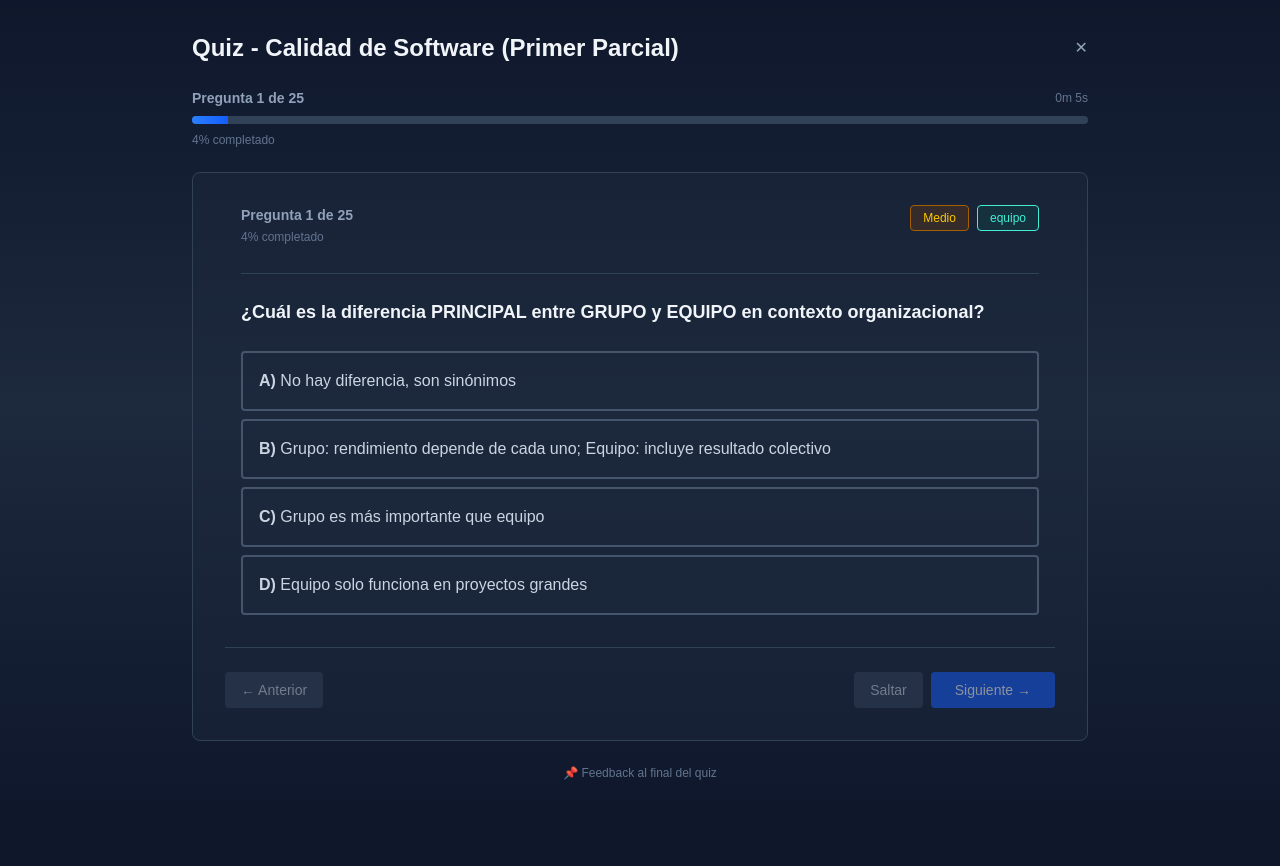
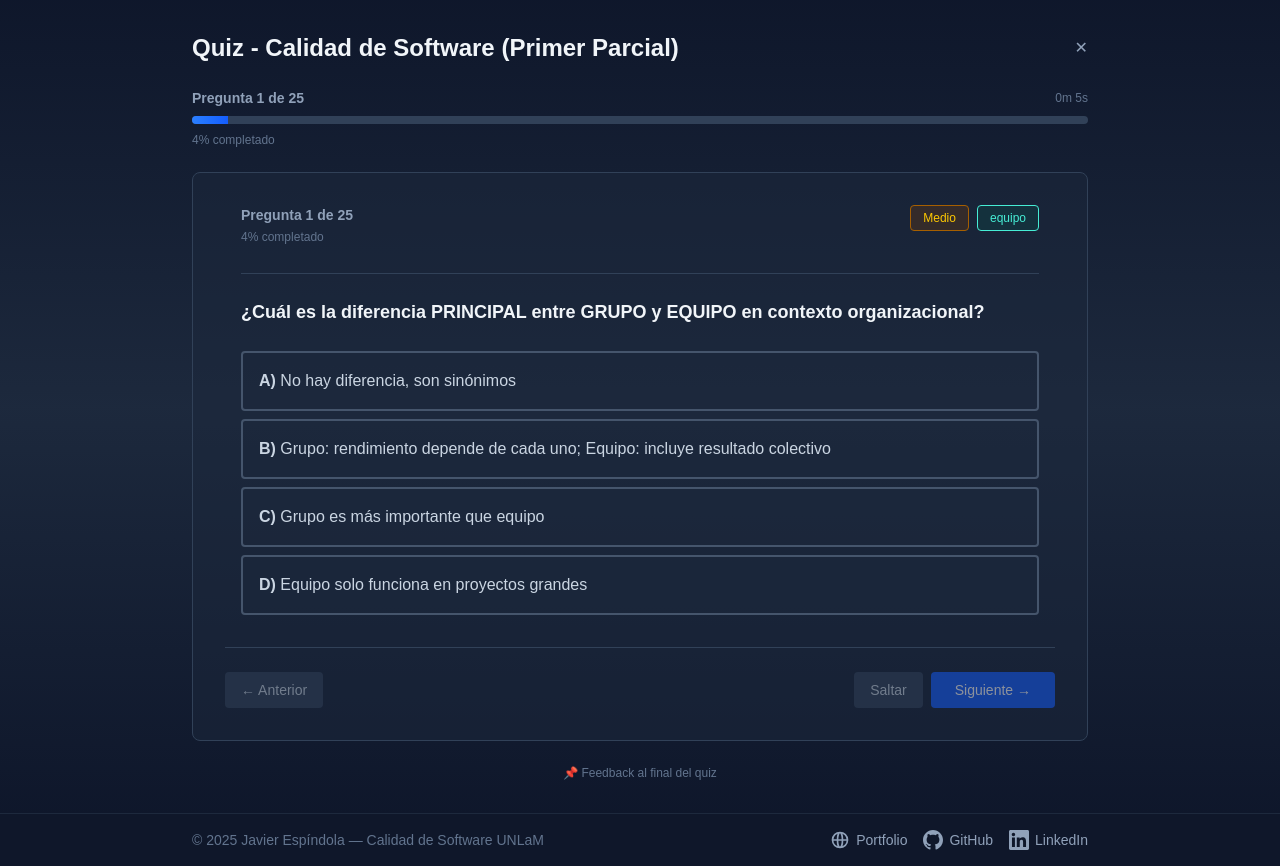
Before and after one commit to Micolash89/proyectQuizz, a Next.js app: page /quiz in a window 1280 px wide. Before the commit the page ends 813 px from the top, so only its background shows below. Built offline with nearby package versions, Linux system fonts and the light colour scheme.

Commit message:
feat: fix checkboxes persistentes al cambiar pregunta, agregar footer con redes sociales (minimalista en mobile)

```diff
--- a/app/layout.tsx
+++ b/app/layout.tsx
@@ -1,5 +1,6 @@
 import type { Metadata } from "next";
 import { Geist, Geist_Mono } from "next/font/google";
+import { Footer } from "@/components/Footer";
 import "./globals.css";
 
 const geistSans = Geist({
@@ -27,7 +28,10 @@
       lang="en"
       className={`${geistSans.variable} ${geistMono.variable} h-full antialiased`}
     >
-      <body className="min-h-screen flex flex-col bg-slate-900 text-slate-100">{children}</body>
+      <body className="min-h-screen flex flex-col bg-slate-900 text-slate-100">
+        {children}
+        <Footer />
+      </body>
     </html>
   );
 }
--- /dev/null
+++ b/src/components/Footer.tsx
@@ -0,0 +1,99 @@
+"use client";
+
+import { useState } from "react";
+
+const links = [
+  {
+    label: "Portfolio",
+    url: "https://espindola-javier.vercel.app/",
+    icon: (
+      <svg className="w-5 h-5" fill="none" viewBox="0 0 24 24" stroke="currentColor" strokeWidth={2}>
+        <path strokeLinecap="round" strokeLinejoin="round" d="M21 12a9 9 0 01-9 9m9-9a9 9 0 00-9-9m9 9H3m9 9a9 9 0 01-9-9m9 9c1.657 0 3-4.03 3-9s-1.343-9-3-9m0 18c-1.657 0-3-4.03-3-9s1.343-9 3-9m-9 9a9 9 0 019-9" />
+      </svg>
+    ),
+  },
+  {
+    label: "GitHub",
+    url: "https://github.com/Micolash89",
+    icon: (
+      <svg className="w-5 h-5" fill="currentColor" viewBox="0 0 24 24">
+        <path d="M12 0c-6.626 0-12 5.373-12 12 0 5.302 3.438 9.8 8.207 11.387.599.111.793-.261.793-.577v-2.234c-3.338.726-4.033-1.416-4.033-1.416-.546-1.387-1.333-1.756-1.333-1.756-1.089-.745.083-.729.083-.729 1.205.084 1.839 1.237 1.839 1.237 1.07 1.834 2.807 1.304 3.492.997.107-.775.418-1.305.762-1.604-2.665-.305-5.467-1.334-5.467-5.931 0-1.311.469-2.381 1.236-3.221-.124-.303-.535-1.524.117-3.176 0 0 1.008-.322 3.301 1.23.957-.266 1.983-.399 3.003-.404 1.02.005 2.047.138 3.006.404 2.291-1.552 3.297-1.23 3.297-1.23.653 1.653.242 2.874.118 3.176.77.84 1.235 1.911 1.235 3.221 0 4.609-2.807 5.624-5.479 5.921.43.372.823 1.102.823 2.222v3.293c0 .319.192.694.801.576 4.765-1.589 8.199-6.086 8.199-11.386 0-6.627-5.373-12-12-12z"/>
+      </svg>
+    ),
+  },
+  {
+    label: "LinkedIn",
+    url: "https://www.linkedin.com/in/javier-espindola/",
+    icon: (
+      <svg className="w-5 h-5" fill="currentColor" viewBox="0 0 24 24">
+        <path d="M20.447 20.452h-3.554v-5.569c0-1.328-.027-3.037-1.852-3.037-1.853 0-2.136 1.445-2.136 2.939v5.667H9.351V9h3.414v1.561h.046c.477-.9 1.637-1.85 3.37-1.85 3.601 0 4.267 2.37 4.267 5.455v6.286zM5.337 7.433c-1.144 0-2.063-.926-2.063-2.065 0-1.138.92-2.063 2.063-2.063 1.14 0 2.064.925 2.064 2.063 0 1.139-.925 2.065-2.064 2.065zm1.782 13.019H3.555V9h3.564v11.452zM22.225 0H1.771C.792 0 0 .774 0 1.729v20.542C0 23.227.792 24 1.771 24h20.451C23.2 24 24 23.227 24 22.271V1.729C24 .774 23.2 0 22.222 0h.003z"/>
+      </svg>
+    ),
+  },
+];
+
+export function Footer() {
+  const [expanded, setExpanded] = useState(false);
+
+  return (
+    <footer className="mt-auto border-t border-slate-800">
+      {/* Mobile: minimalista - solo tap para expandir */}
+      <div className="md:hidden">
+        <button
+          onClick={() => setExpanded(!expanded)}
+          className="w-full px-4 py-3 flex items-center justify-center gap-2 text-slate-500 text-xs hover:text-slate-300 transition"
+        >
+          <span>© 2025 Javier Espíndola</span>
+          <svg
+            className={`w-3 h-3 transition-transform ${expanded ? "rotate-180" : ""}`}
+            fill="none"
+            viewBox="0 0 24 24"
+            stroke="currentColor"
+            strokeWidth={2}
+          >
+            <path strokeLinecap="round" strokeLinejoin="round" d="M19 9l-7 7-7-7" />
+          </svg>
+        </button>
+        {expanded && (
+          <div className="px-4 pb-3 flex justify-center gap-4">
+            {links.map((link) => (
+              <a
+                key={link.label}
+                href={link.url}
+                target="_blank"
+                rel="noopener noreferrer"
+                className="text-slate-400 hover:text-blue-400 transition"
+                title={link.label}
+              >
+                {link.icon}
+              </a>
+            ))}
+          </div>
+        )}
+      </div>
+
+      {/* Desktop: footer completo */}
+      <div className="hidden md:block px-6 py-4">
+        <div className="max-w-4xl mx-auto flex items-center justify-between">
+          <p className="text-slate-500 text-sm">
+            © 2025 Javier Espíndola — Calidad de Software UNLaM
+          </p>
+          <div className="flex items-center gap-4">
+            {links.map((link) => (
+              <a
+                key={link.label}
+                href={link.url}
+                target="_blank"
+                rel="noopener noreferrer"
+                className="text-slate-400 hover:text-blue-400 transition flex items-center gap-1.5 text-sm"
+              >
+                {link.icon}
+                <span className="hidden lg:inline">{link.label}</span>
+              </a>
+            ))}
+          </div>
+        </div>
+      </div>
+    </footer>
+  );
+}
--- a/src/components/QuestionCard.tsx
+++ b/src/components/QuestionCard.tsx
@@ -1,7 +1,7 @@
 "use client";
 
 import { Question } from "@/types/quiz";
-import { useState } from "react";
+import { useState, useEffect } from "react";
 
 interface QuestionCardProps {
   question: Question;
@@ -38,6 +38,11 @@
       ? new Set(selectedAnswer)
       : new Set()
   );
+
+  // Reset checkboxes when question changes
+  useEffect(() => {
+    setSelectedCheckboxes(new Set());
+  }, [question.id]);
 
   const getDifficultyColor = () => {
     switch (question.difficulty) {
```
